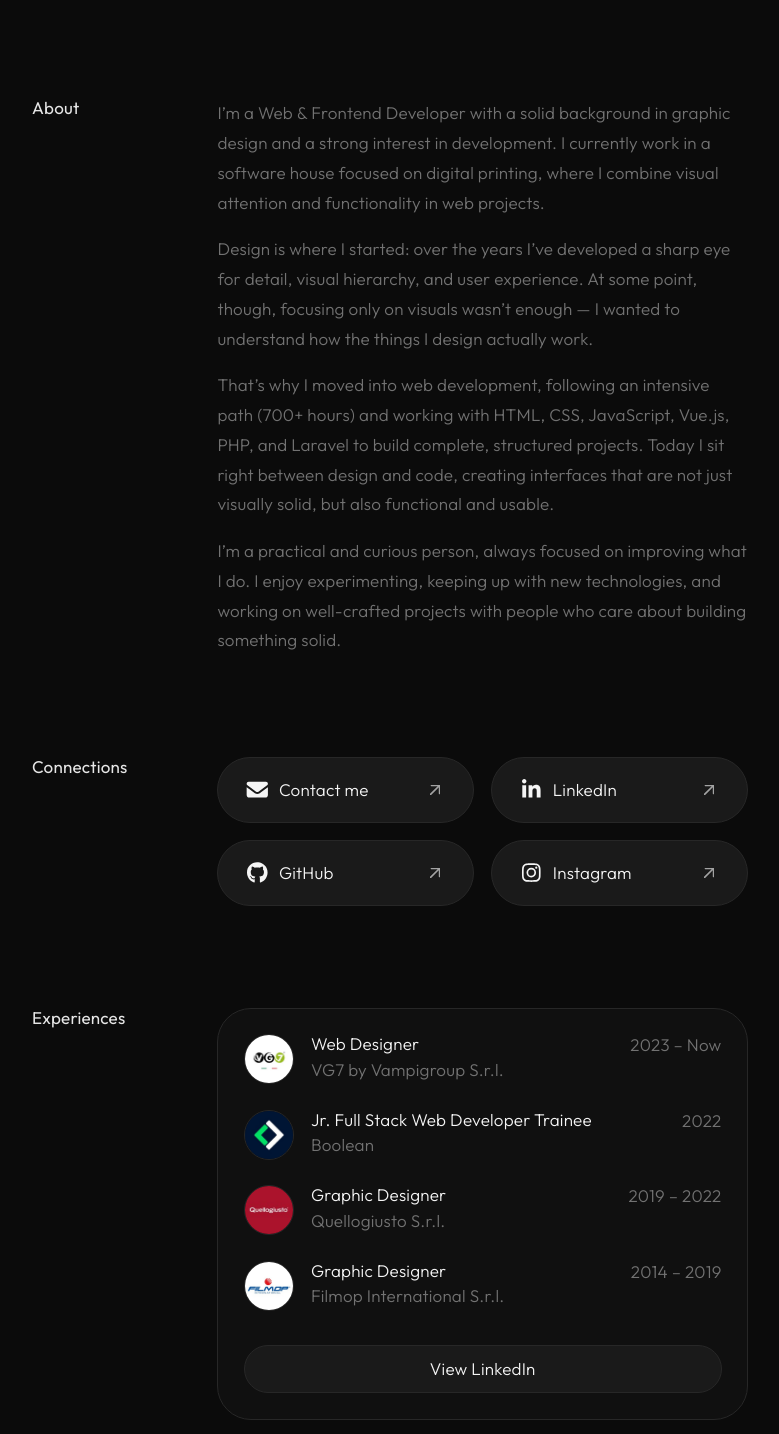
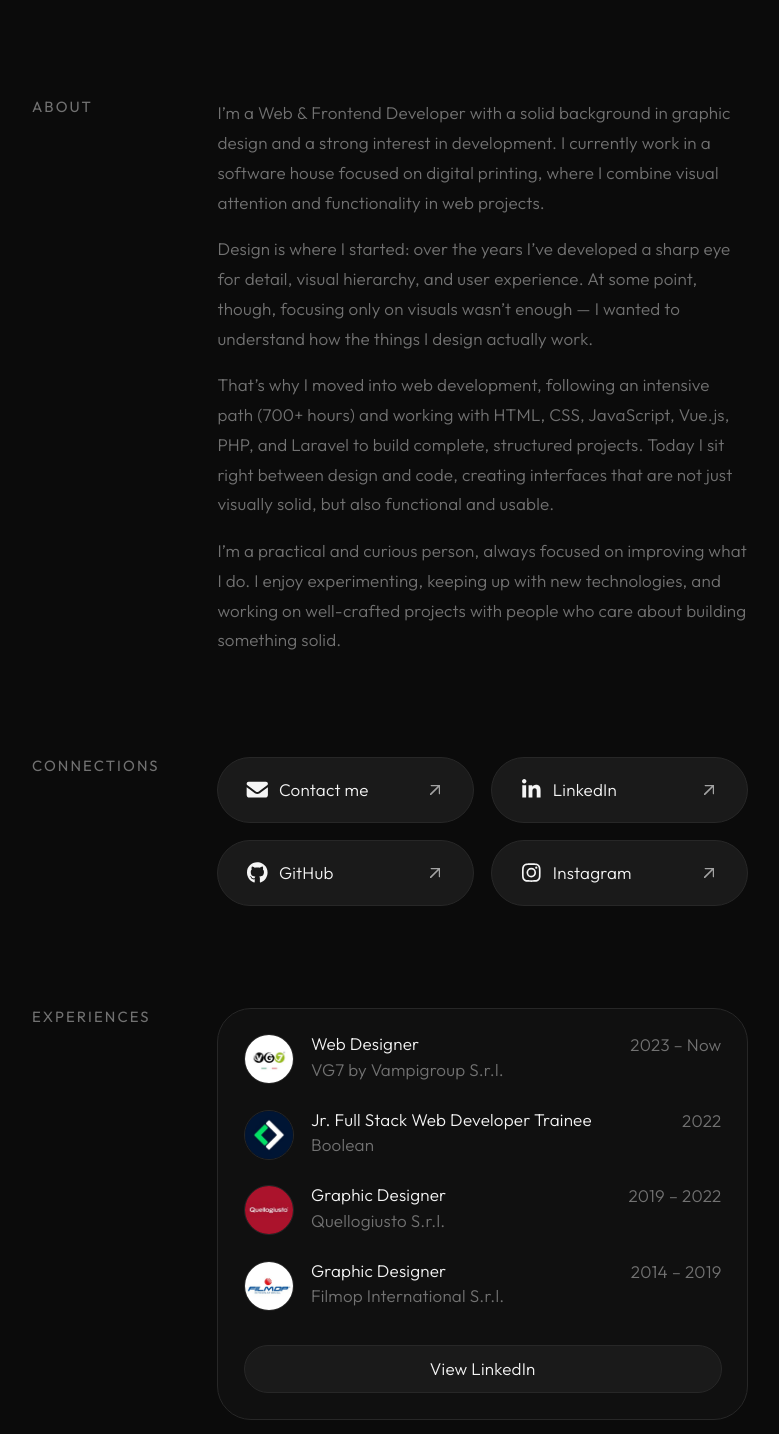
Before and after one commit to andrea-salvalaggio/portfolio, a Nuxt app: page /about in a window 1280 px wide. Shown: the part 736-2170 px from the top of the page, without its empty margins (250-1029 px from the left). Built offline with nearby package versions, Linux system fonts and the light colour scheme.

Commit message:
style(sections): shared quiet uppercase section-label for About, Connections, Experiences, Projects
Co-Authored-By: Claude Sonnet 5.5 <noreply@anthropic.com>

```diff
--- a/app/assets/scss/_general.scss
+++ b/app/assets/scss/_general.scss
@@ -103,6 +103,15 @@ body {
     background-color: $gray-900;
 }
 
+/* A quiet label for section titles, so they do not compete with the content */
+.section-label {
+    font-size: $font-size-tiny;
+    font-weight: $font-weight-regular;
+    letter-spacing: 0.14em;
+    text-transform: uppercase;
+    color: $gray-500;
+}
+
 .fw-regular {
     font-weight: $font-weight-regular;
 }
--- a/app/components/sections/AboutSections.vue
+++ b/app/components/sections/AboutSections.vue
@@ -2,7 +2,7 @@
     <div class="about-sections mt-5 mt-sm-9 reveal">
         <div class="container p-0">
             <div class="row">
-                <h2 class="h6 fw-regular col-12 col-md-3 mb-4 mb-md-0">About</h2>
+                <h2 class="section-label col-12 col-md-3 mb-4 mb-md-0">About</h2>
                 <div class="col-12 col-md-9">
                     <p>
                         I’m a Web & Frontend Developer with a solid background in graphic design and a strong interest in development. I currently work in a software house focused on digital printing, where I combine visual attention and functionality in web projects.
--- a/app/components/sections/ConnectionsSection.vue
+++ b/app/components/sections/ConnectionsSection.vue
@@ -2,7 +2,7 @@
     <section class="connections-section mt-5 mt-sm-9 reveal">
         <div class="container p-0">
             <div class="row">
-                <h2 class="h6 fw-regular col-12 col-md-3 mb-4 mb-md-0">Connections</h2>
+                <h2 class="section-label col-12 col-md-3 mb-4 mb-md-0">Connections</h2>
                 <div class="col-12 col-md-9 connections-links">
                     <div class="row flex-wrap g-3">
                         <div v-for="connection in connections" :key="connection.id" class="col-12 col-md-6">
--- a/app/components/sections/ExperiencesSection.vue
+++ b/app/components/sections/ExperiencesSection.vue
@@ -2,7 +2,7 @@
     <section class="experiences-section mt-5 mt-sm-9 reveal">
         <div class="container p-0">
             <div class="row">
-                <h2 class="h6 fw-regular col-12 col-md-3 mb-4 mb-md-0">Experiences</h2>
+                <h2 class="section-label col-12 col-md-3 mb-4 mb-md-0">Experiences</h2>
                 <div class="col-12 col-md-9 experiences-links">
                     <div class="experiences-links--wrapper">
                         <div v-for="experience in experiences" :key="experience.id">
--- a/app/components/sections/ProjectsSection.vue
+++ b/app/components/sections/ProjectsSection.vue
@@ -1,7 +1,7 @@
 <template>
     <section class="projects-section mt-5 mt-sm-9 reveal">
         <div class="container p-0">
-            <h2 class="h6 projects-title mb-4">Projects</h2>
+            <h2 class="section-label mb-4">Projects</h2>
             <UiProjectList :projects="projects" />
         </div>
     </section>
@@ -10,14 +10,3 @@
 <script setup>
 import projects from '~/data/projects.json'
 </script>
-
-<style scoped lang="scss">
-/* A quiet label, so the section title does not compete with the project titles */
-.projects-title {
-    font-size: $font-size-tiny;
-    font-weight: $font-weight-regular;
-    letter-spacing: 0.14em;
-    text-transform: uppercase;
-    color: $gray-500;
-}
-</style>
```
